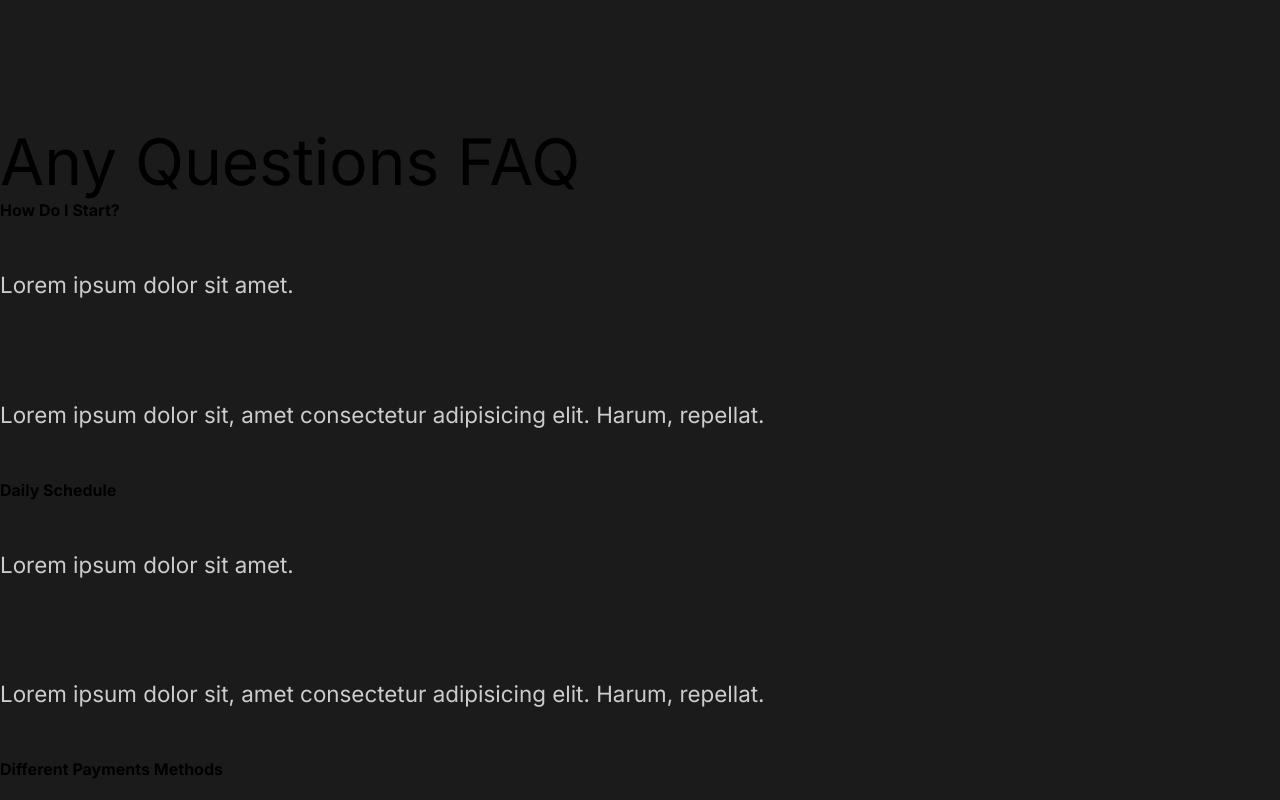
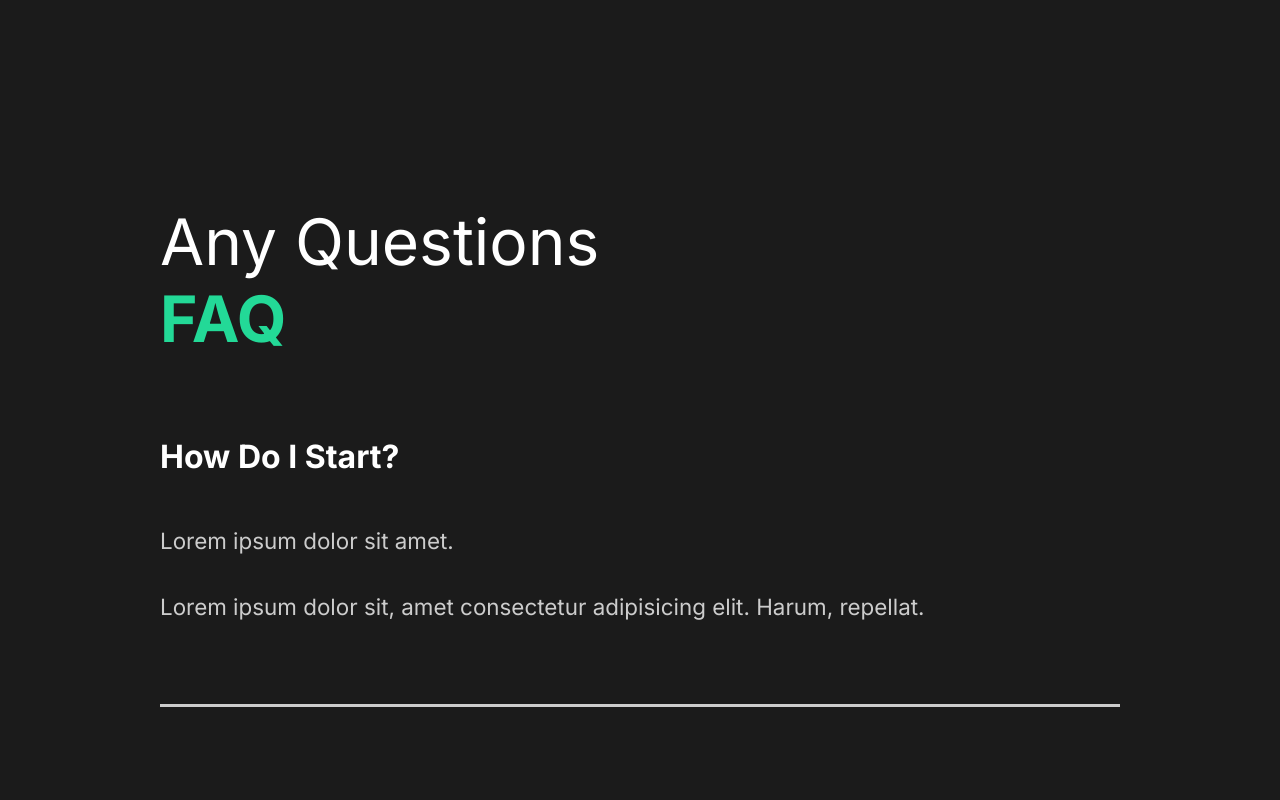
Before and after one commit to julesow/capture-portfollio, a React (Create React App) app: page / in a window 1280 px wide. Shown: the part 2040-2840 px from the top of the page. Built offline with nearby package versions, Linux system fonts and the light colour scheme.

Commit message:
styling FaqSection

```diff
--- a/src/components/FaqSection.js
+++ b/src/components/FaqSection.js
@@ -1,10 +1,12 @@
 import React from "react";
+import styled from "styled-components";
+import {About} from '../styles';
 
 const FaqSection = () => {
   return (
-    <div className="faq">
+    <FAQ >
       <h2>
-        Any Questions <pan>FAQ</pan>
+        Any Questions <span>FAQ</span>
       </h2>
       <div className="question">
         <h4>How Do I Start?</h4>
@@ -15,6 +17,7 @@
             repellat.
           </p>
         </div>
+        <div className="faq-line"></div>
       </div>
       <div className="question">
         <h4>Daily Schedule</h4>
@@ -25,6 +28,7 @@
             repellat.
           </p>
         </div>
+        <div className="faq-line"></div>
       </div>
       <div className="question">
         <h4>Different Payments Methods</h4>
@@ -35,6 +39,7 @@
             repellat.
           </p>
         </div>
+        <div className="faq-line"></div>
       </div>
       <div className="question">
         <h4>What Product do you Offers?</h4>
@@ -45,9 +50,37 @@
             repellat.
           </p>
         </div>
+        <div className="faq-line"></div>
       </div>
-    </div>
+    </FAQ>
   );
 };
 
+const FAQ = styled(About)`
+  display: block;
+  span{
+    display: block;
+  }
+  h2{
+    padding-bottom:2rem;
+    font-weight:lighter;
+  }
+  .faq-line{
+    background:#cccccc;
+    height:0.2rem;
+    margin:2rem 0rem;
+    width: 100%;
+  }
+  .question{
+    padding:3rem 0rem;
+    cursor:pointer;
+  }
+  .answer{
+    padding:2rem 0rem;
+    p{
+      padding:1rem 0rem;
+    }
+  }
+`
+
 export default FaqSection;
--- a/src/components/GlobalStyle.js
+++ b/src/components/GlobalStyle.js
@@ -36,6 +36,7 @@
 }
 h4{
     font-weight:bold;
+    font-size:2rem;
 }
 span{
     font-weight:bold;
```
